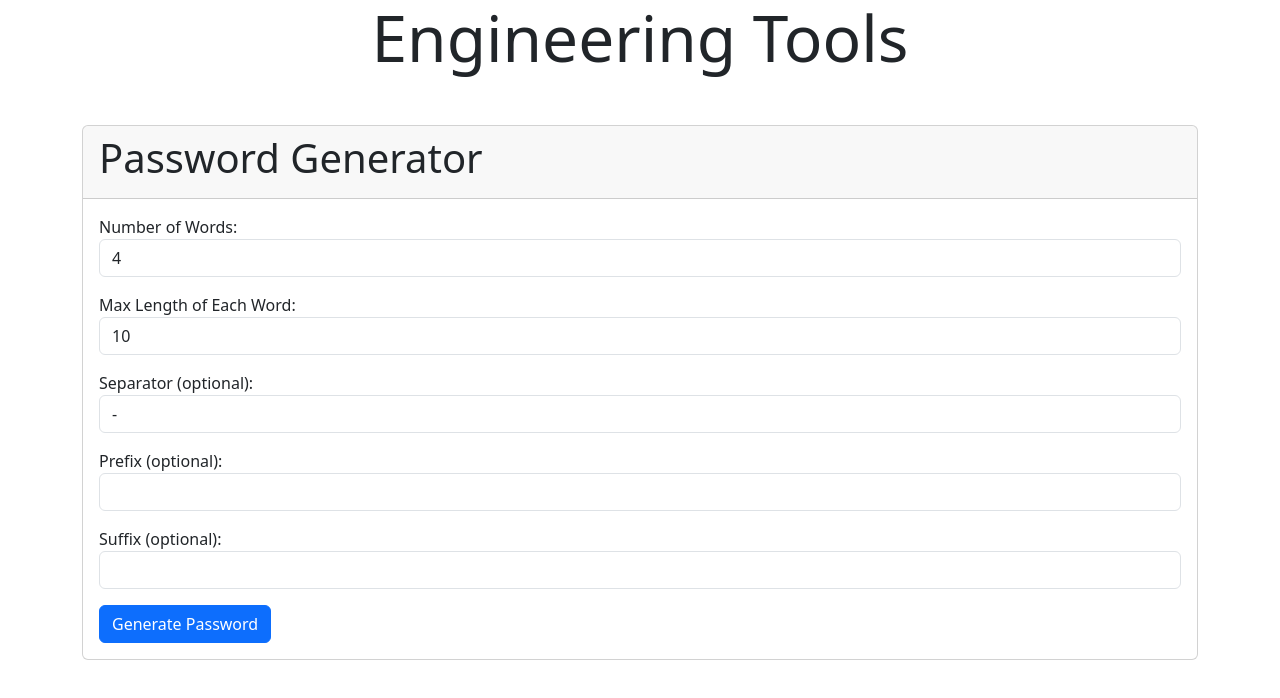
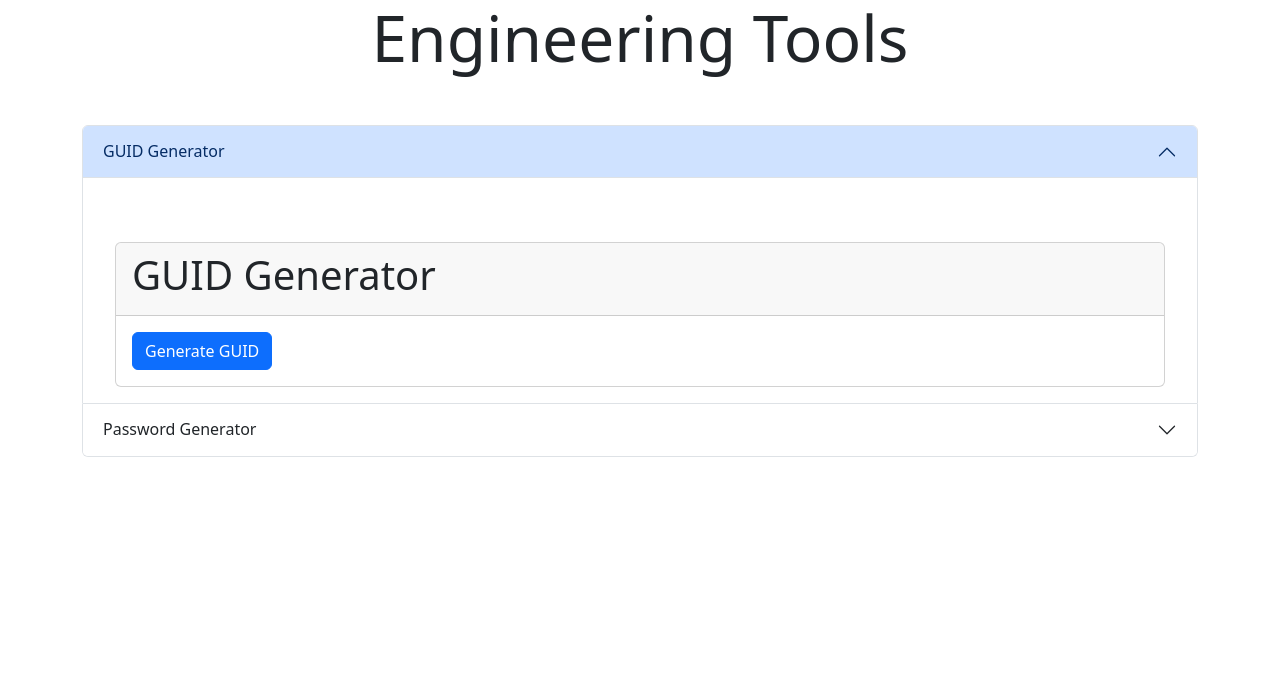
Before and after one commit to silver-softie/engineering-tools, an Angular app: page / in a window 1280 px wide. Shown: the top 698 px of the page. Built offline with nearby package versions, Linux system fonts and the light colour scheme.

Commit message:
Added GUID generator. Changed main page layout to use an accordion.

```diff
--- a/src/app/app.component.html
+++ b/src/app/app.component.html
@@ -1,2 +1,34 @@
 <h1 class="display-3 text-center">Engineering Tools</h1>
-<app-password-generator></app-password-generator>
+
+<div class="container mt-5">
+  <div class="accordion" id="toolAccordion">
+    <div class="accordion-item">
+      <h2 class="accordion-header" id="headingOne">
+        <button class="accordion-button" type="button" data-bs-toggle="collapse" data-bs-target="#collapseOne"
+          aria-expanded="true" aria-controls="collapseOne">
+          GUID Generator
+        </button>
+      </h2>
+      <div id="collapseOne" class="accordion-collapse collapse show" aria-labelledby="headingOne"
+        data-bs-parent="#toolAccordion">
+        <div class="accordion-body">
+          <app-guid-generator></app-guid-generator>
+        </div>
+      </div>
+    </div>
+    <div class="accordion-item">
+      <h2 class="accordion-header" id="headingTwo">
+        <button class="accordion-button collapsed" type="button" data-bs-toggle="collapse" data-bs-target="#collapseTwo"
+          aria-expanded="false" aria-controls="collapseTwo">
+          Password Generator
+        </button>
+      </h2>
+      <div id="collapseTwo" class="accordion-collapse collapse" aria-labelledby="headingTwo"
+        data-bs-parent="#toolAccordion">
+        <div class="accordion-body">
+          <app-password-generator></app-password-generator>
+        </div>
+      </div>
+    </div>
+  </div>
+</div>
--- a/src/app/app.component.ts
+++ b/src/app/app.component.ts
@@ -1,10 +1,12 @@
 import { Component } from '@angular/core';
-import { RouterOutlet } from '@angular/router';
 import { PasswordGeneratorComponent } from './password-generator/password-generator.component';
+import { GuidGeneratorComponent } from './guid-generator/guid-generator.component';
 
 @Component({
   selector: 'app-root',
-  imports: [RouterOutlet, PasswordGeneratorComponent],
+  imports: [
+    GuidGeneratorComponent,
+    PasswordGeneratorComponent],
   templateUrl: './app.component.html',
   styleUrl: './app.component.css'
 })
--- /dev/null
+++ b/src/app/guid-generator/guid-generator.component.html
@@ -0,0 +1,21 @@
+<div class="container mt-5">
+  <div class="card">
+    <div class="card-header">
+      <h1 class="card-title">GUID Generator</h1>
+    </div>
+
+    <div class="card-body">
+      <button class="btn btn-primary" (click)="generateGuid()">Generate GUID</button>
+    </div>
+
+    @if(guid) {
+    <div class="card-footer">
+      <p>Generated GUID:</p>
+      <p id="guid" class="fw-bold">{{ guid }}</p>
+      <p id="clipboardInfo" class="fst-italic text-success">Copied to clipboard</p>
+    </div>
+    }
+
+  </div>
+
+</div>
--- /dev/null
+++ b/src/app/guid-generator/guid-generator.component.ts
@@ -0,0 +1,28 @@
+import { Component } from '@angular/core';
+import { CommonModule } from '@angular/common';
+import { FormsModule } from '@angular/forms';
+import { Clipboard } from '@angular/cdk/clipboard';
+
+@Component({
+  selector: 'app-guid-generator',
+  standalone: true,
+  imports: [CommonModule, FormsModule],
+  templateUrl: './guid-generator.component.html',
+  styleUrls: ['./guid-generator.component.css']
+})
+export class GuidGeneratorComponent {
+  prefix: string = '';  // Default prefix
+  suffix: string = '';  // Default suffix
+  guid: string = '';
+
+  constructor(private clipboard: Clipboard) { }
+
+  generateGuid(): void {
+    this.guid = 'xxxxxxxx-xxxx-4xxx-yxxx-xxxxxxxxxxxx'.replace(/[xy]/g, function (c) {
+      const r = Math.random() * 16 | 0;
+      const v = c === 'x' ? r : (r & 0x3 | 0x8);
+      return v.toString(16);
+    });
+  }
+
+}
--- a/src/app/password-generator/password-generator.component.html
+++ b/src/app/password-generator/password-generator.component.html
@@ -3,6 +3,7 @@
     <div class="card-header">
       <h1 class="card-title">Password Generator</h1>
     </div>
+
     <div class="card-body">
       <div class="form-group">
         <label for="numWords">Number of Words:</label>
@@ -29,7 +30,6 @@
 
     @if(password) {
     <div class="card-footer">
-      <hr>
       <p>Generated Password:</p>
       <p id="password" class="fw-bold">{{ password }}</p>
       <p id="clipboardInfo" class="fst-italic text-success">Copied to clipboard</p>
```
Also changed, not shown: src/app/guid-generator/guid-generator.component.css (added), 1 other file (tests, documents, lock files or other folders).
